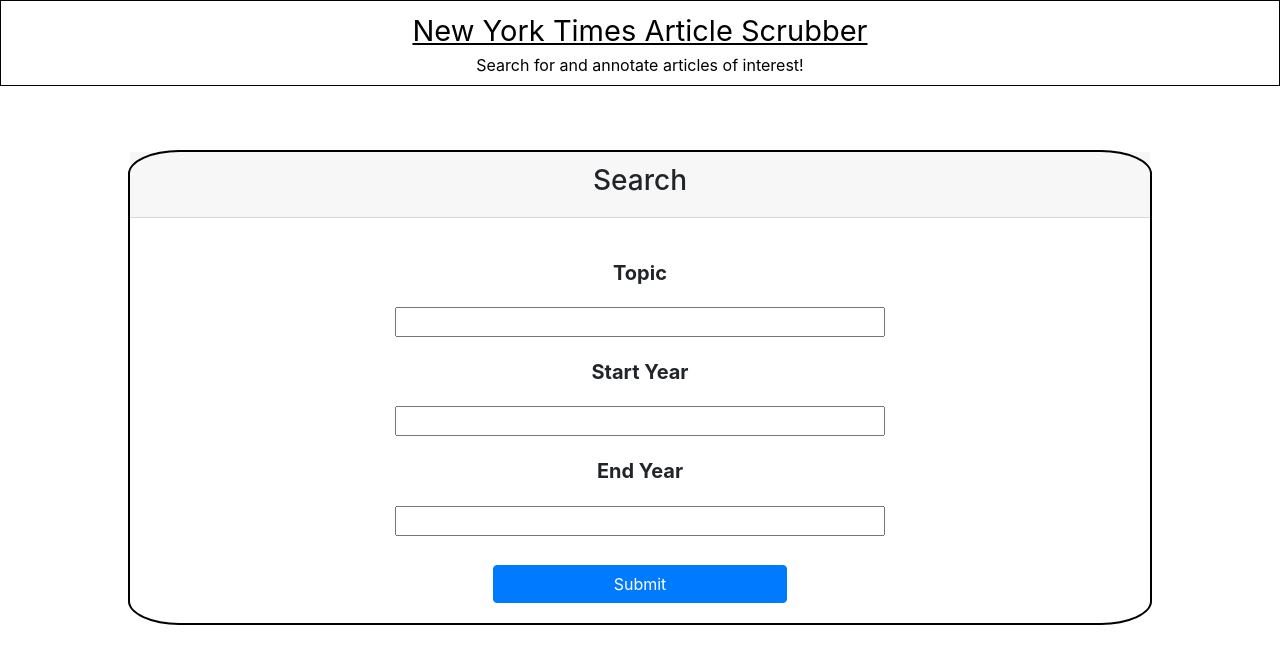
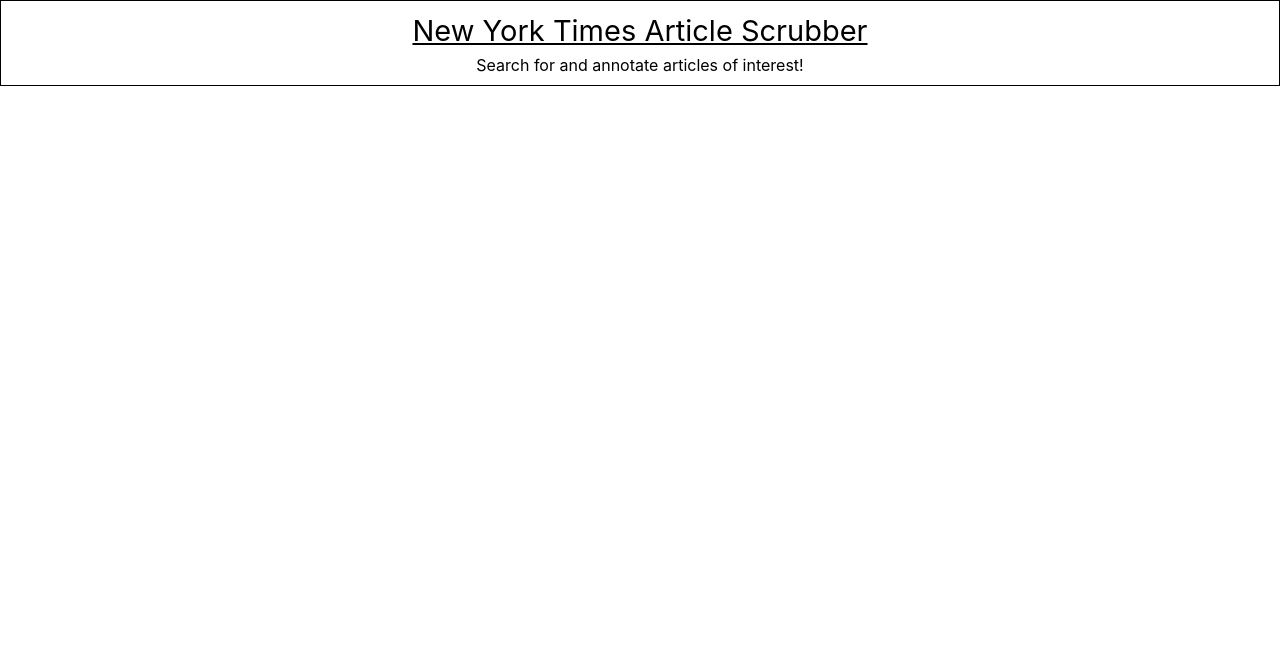
Before and after one commit to ahan1986/MERN-NYTsearch, a React (Create React App) app in the folder react-search-nyt/: page / in a window 1280 px wide. Shown: the top 664 px of the page. Built offline with nearby package versions, Linux system fonts and the light colour scheme.

Commit message:
set up route switch and browwserrouter

```diff
--- a/react-search-nyt/src/App.js
+++ b/react-search-nyt/src/App.js
@@ -1,15 +1,17 @@
 import React, { Component } from 'react';
 import Navbar from './component/navbar';
 import Search from './component/search';
-import { BrowserRouter, Route } from "react-router-dom";
+import { BrowserRouter, Route, Switch } from "react-router-dom";
 
 class App extends Component {
   render() {
     return (
-      <div className="App">
-        <Navbar />
-        <Search />
-      </div>
+      <BrowserRouter className="App">
+        <Switch>
+          <Route exact path="/" component={Navbar} />
+
+        </Switch>
+      </BrowserRouter>
     );
   }
 }
```
